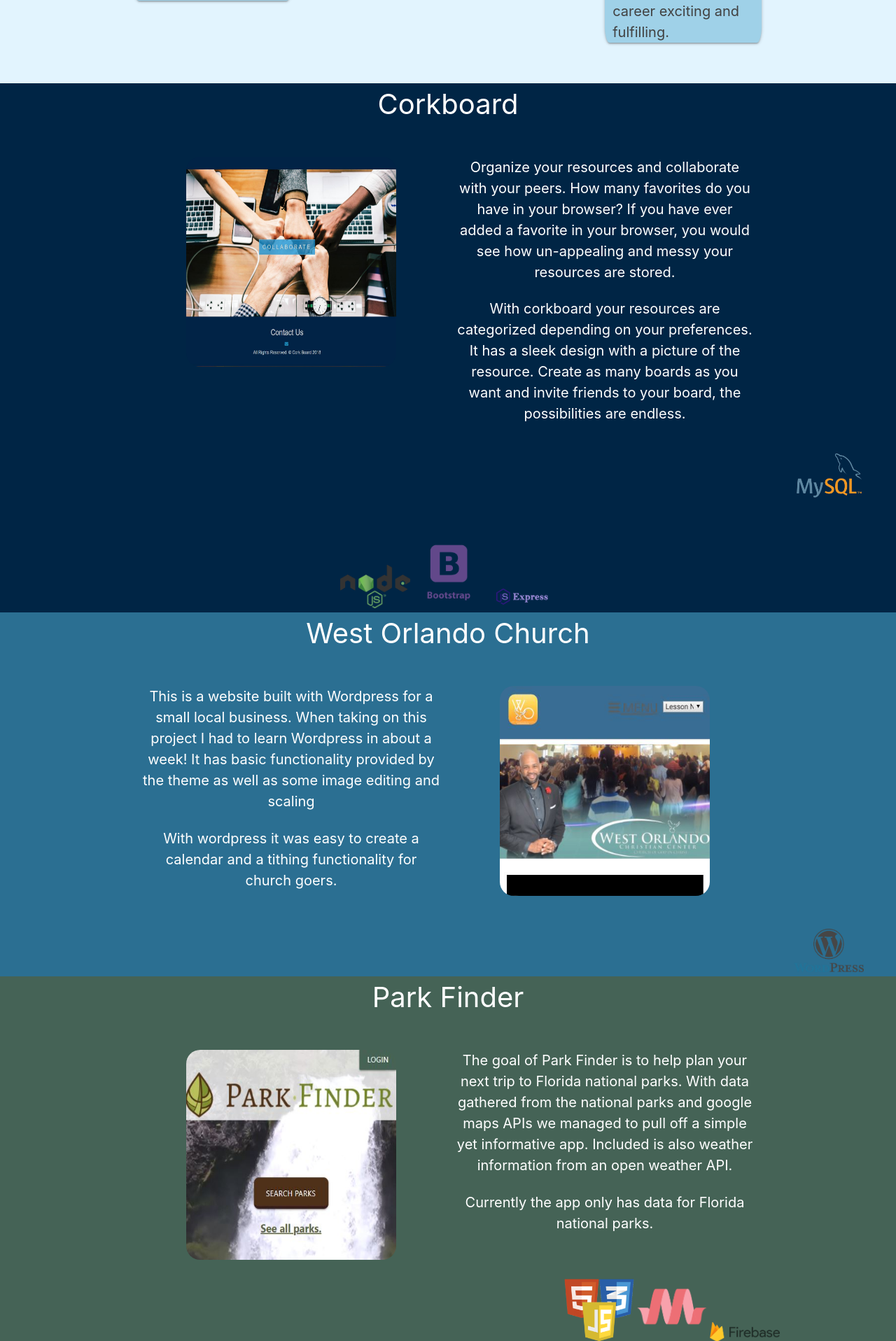
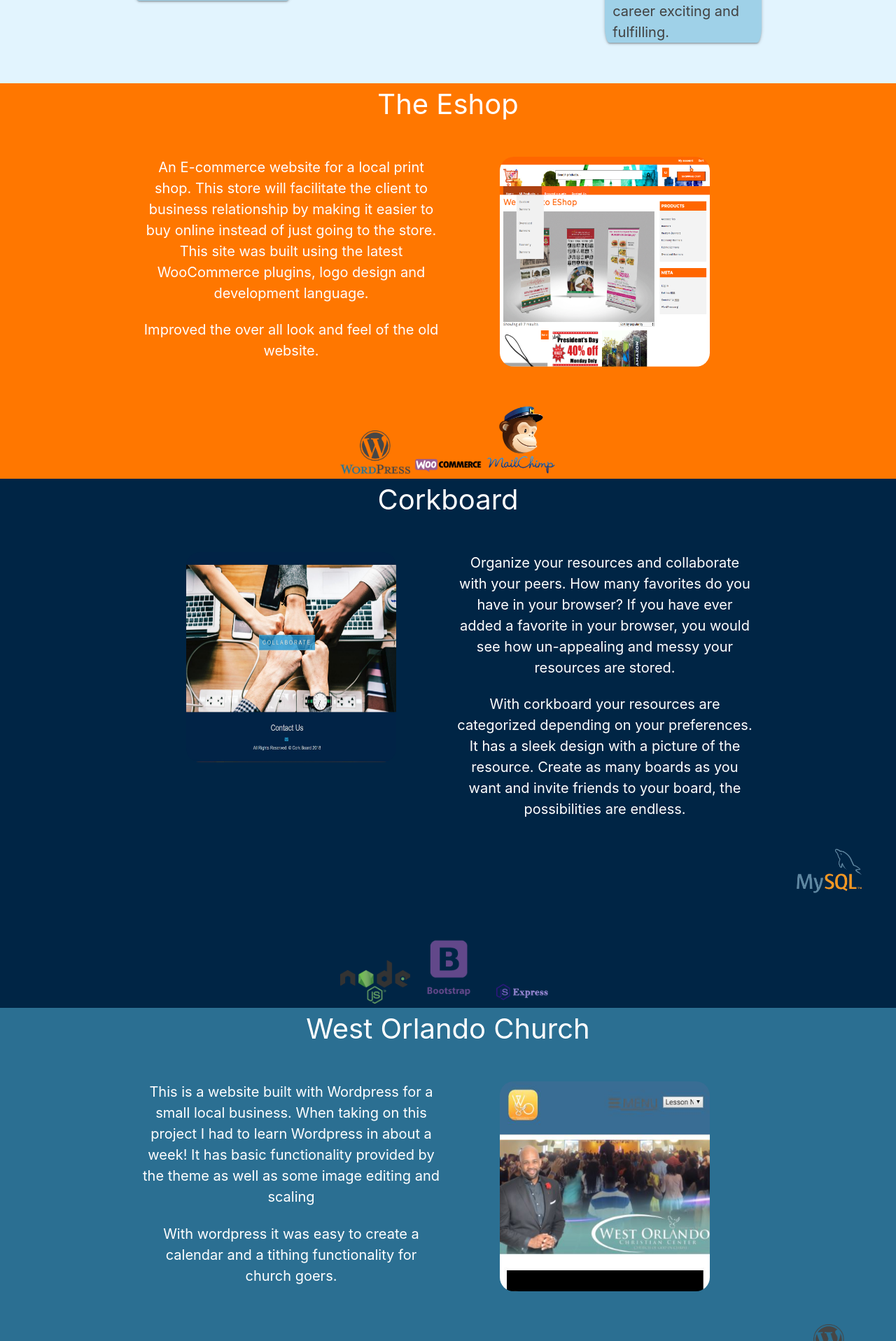
Before and after one commit to jondisla/jondisla, a PHP site: page / in a window 1280 px wide. Shown: the part 1528-3444 px from the top of the page at 70% size. Run offline with PHP 8.4, Linux system fonts and the light colour scheme; some libraries are stand-ins or nearby versions.

Commit message:
add the eshop

```diff
--- a/assets/app.js
+++ b/assets/app.js
@@ -134,7 +134,6 @@ $(document).ready(function () {
     // $('#thanks').append('Thank You for your submission!');
 
 
-
-
+    $('.modal').modal();
 
 });
--- a/assets/main.css
+++ b/assets/main.css
@@ -33,7 +33,6 @@ a:hover {
 }
 
 /*Navigation*/
-
 #topBar {
   background: rgb(92, 149, 185);
 }
@@ -46,7 +45,6 @@ a:hover {
   padding-bottom: 90px !important;
   margin-top: 0px;
 } */
-
 .navlinks {
   position: absolute;
   right: 0;
@@ -54,7 +52,6 @@ a:hover {
 }
 
 /*Top section*/
-
 #roundedimg {
   border-radius: 50%;
   width: 200px;
@@ -85,23 +82,24 @@ a:hover {
 }
 
 /* The typing effect */
-
 @keyframes typing {
   from {
     width: 0;
   }
+
   to {
     width: 100%;
   }
 }
 
 /* The typewriter cursor effect */
+@keyframes blink-caret {
 
-@keyframes blink-caret {
   from,
   to {
     border-color: transparent;
   }
+
   100% {
     border-color: orange;
   }
@@ -203,6 +201,18 @@ a:hover {
   color: white;
 }
 
+#card-red {
+  background: rgb(255, 119, 0);
+}
+
+#card-red li {
+  display: inline;
+}
+
+#card-red p {
+  color: white;
+}
+
 #card-blue {
   background: #2B6F92;
 }
@@ -240,7 +250,6 @@ a:hover {
 }
 
 /*APPS*/
-
 #apps li a {
   text-decoration: none;
   cursor: pointer;
@@ -252,7 +261,6 @@ a:hover {
 }
 
 /*//////////////Responsive vid/////////////*/
-
 .wrapper {
   position: relative;
   padding-bottom: 56.25%;
@@ -270,7 +278,6 @@ a:hover {
 }
 
 /*allAPPS*/
-
 .closeApps {
   color: rgb(126, 1, 9);
   font-size: 40px;
@@ -283,7 +290,6 @@ a:hover {
 }
 
 /*Contact*/
-
 #gitbutton {
   margin-top: -48px;
 }
@@ -309,7 +315,6 @@ textarea {
 }
 
 /*footer*/
-
 .footer {
   background: #111215;
   bottom: 0;
@@ -341,7 +346,6 @@ textarea {
 }
 
 /*Media queries*/
-
 @media only screen and (min-width: 660px) {
   .topTitle h1 {
     /* background: yellow; */
@@ -357,6 +361,7 @@ textarea {
     /* Adjust as needed */
     animation: typing 3.5s steps(40, end), blink-caret 0.75s step-end infinite;
   }
+
   #projectpics {
     width: 300px;
     height: 300px;
@@ -374,18 +379,23 @@ textarea {
   #topTitle {
     font-size: 300%;
   }
+
   #topSub {
     font-size: 100%;
   }
+
   #roundedimg {
     width: 50%;
   }
+
   #cardTitle {
     font-size: 300%;
   }
+
   #cardSub {
     font-size: 100%;
   }
+
   /* li{
         position: absolute;
         display: inline-block;
@@ -396,19 +406,24 @@ textarea {
     display: inline-block;
     margin-top: 15%;
   }
+
   .tech img {
     width: 50%;
   }
+
   .child {
     width: 50%;
     height: 20%;
   }
+
   #projecttext {
     background: #002545
   }
+
   #projecttext p {
     font-size: 70%;
   }
+
   #projectstech {
     width: 20%;
   }
--- a/index.html
+++ b/index.html
@@ -76,13 +76,16 @@
                     <center>
                         <h5 style="text-decoration: underline;">The start</h5>
                     </center>
-                    <p id="aboutext">I started dabbling in Geocities and Angelfire during the late 90s/2000s. Web development was a hobby
-                        for me back then. I still use principles learnt long ago and have the same hunger to learn and desire
+                    <p id="aboutext">I started dabbling in Geocities and Angelfire during the late 90s/2000s. Web
+                        development was a hobby
+                        for me back then. I still use principles learnt long ago and have the same hunger to learn and
+                        desire
                         to innovate.</p>
                     <br>
                     <p id="aboutext">
                         Fast forward to today, I love web development even more.
-                        <span style="font-weight: bold;" class="hoverable">I really enjoy the design and user experience aspect of the web; from simple animations to complex
+                        <span style="font-weight: bold;" class="hoverable">I really enjoy the design and user
+                            experience aspect of the web; from simple animations to complex
                             responsive designs.</span>
                     </p>
                 </div>
@@ -91,15 +94,18 @@
                     <center>
                         <h5 style="text-decoration: underline;">What I'm made of</h5>
                     </center>
-                    <p id="aboutext">I'm am a mix of a technical and artistic roots. I studied music and have a sound engineering education
+                    <p id="aboutext">I'm am a mix of a technical and artistic roots. I studied music and have a sound
+                        engineering education
                         coupled with
-                        <span style="font-weight: bold;" class="hoverable">programming and analysis training in college</span>. I also served an eclesiastical mission for two
+                        <span style="font-weight: bold;" class="hoverable">programming and analysis training in college</span>.
+                        I also served an eclesiastical mission for two
                         years.
                     </p>
                     <br>
                     <p id="aboutext">My journey through web development has taken me from using the
                         <span style="font-weight: bold;" class="hoverable">MERN stack</span> to now jumping into
-                        <span style="font-weight: bold;" class="hoverable">Wordpress and Laravel</span>. I've had to learn many different disciplines through out my time and
+                        <span style="font-weight: bold;" class="hoverable">Wordpress and Laravel</span>. I've had to
+                        learn many different disciplines through out my time and
                         I have a tendency to not stop until a problem is solved.</p>
                 </div>
                 <div class="col l1"></div>
@@ -107,11 +113,15 @@
                     <center>
                         <h5 style="text-decoration: underline;">Value</h5>
                     </center>
-                    <p id="aboutext">I hold a technical diploma in web development with focus on programming from Valencia College. Currently,
-                        I work at a private school as IT admin. Recently I took over as webmaster of the main school site.</p>
+                    <p id="aboutext">I hold a technical diploma in web development with focus on programming from
+                        Valencia College. Currently,
+                        I work at a private school as IT admin. Recently I took over as webmaster of the main school
+                        site.</p>
                     <br>
-                    <p id="aboutext">I also work full time at Charter as tech support. I would love to focus more on the design and development
-                        side of technology. I love the creative and design aspect of the web and find this career exciting
+                    <p id="aboutext">I also work full time at Charter as tech support. I would love to focus more on
+                        the design and development
+                        side of technology. I love the creative and design aspect of the web and find this career
+                        exciting
                         and fulfilling.</p>
                     </p>
                 </div>
@@ -120,7 +130,82 @@
     </div>
     </div>
     <br>
+    <!-- //////ESTORE -->
+    <div id="card-red">
+        <div class="container">
+            <center>
+                <span id="cardTitle">The Eshop</span>
+                <br>
+                <br>
+                <br>
+                <!--Projects-->
+                <div class="row hoverable">
+                    <div class="col s12 m12 l6">
+                        <p>An E-commerce website for a local print shop. This store will facilitate the client to
+                            business relationship by making it easier to buy online instead of just going to the store.
 
+                            This site was built using the latest WooCommerce plugins, logo design and development
+                            language.</p>
+                        <br>
+                        <p>Improved the over all look and feel of the old website.</p>
+                    </div>
+                    <div class="col s12 m12 l6">
+                        <a class="modal-trigger" href="#modal1">
+                            <img id="projectpics" src="assets/img/eshop/eshopfont.png">
+                        </a>
+                    </div>
+                </div>
+                <center>
+                    <ul style="margin-top: -30px;">
+                        <li>
+                            <img id="projectstech" style="display:inline;" src="/assets/img/wordpress.png">
+                        </li>
+                        <li>
+                            <img id="projectstech" style="display:inline;" src="/assets/img/woo.png">
+                        </li>
+                        <li>
+                            <img id="projectstech" style="display:inline;" src="/assets/img/mailchimp.png">
+                        </li>
+                    </ul>
+                </center>
+                <!-- Modal Structure -->
+                <div id="modal1" class="modal">
+                    <div class="modal-content">
+                        <h4>The Eshop</h4>
+                        <div class="card-deck">
+                            <div class="card">
+                                <div class="card-title">Simple Product</div>
+                                <img style="width:800px;" class="card-img-top" src="assets/img/eshop/eshop1.png" alt="">
+                            </div>
+                            <div class="card">
+                                <div class="card-title">Accesory Product</div>
+                                <img style="width:800px;" class="card-img-top" src="assets/img/eshop/eshop2.png" alt="">
+                            </div>
+                            <div class="card">
+                                <div class="card-title">Variable Product</div>
+                                <img style="width:800px;" class="card-img-top" src="assets/img/eshop/eshop3.png" alt="">
+                            </div>
+                            <div class="card">
+                                <div class="card-title">Shopping Cart</div>
+                                <img style="width:800px;" class="card-img-top" src="assets/img/eshop/eshopcart.png" alt="">
+                            </div>
+                            <div class="card">
+                                <div class="card-title">Reviews</div>
+                                <img style="width:800px;" class="card-img-top" src="assets/img/eshop/eshoprev.png" alt="">
+                            </div>
+                            <div class="card">
+                                <div class="card-title">Quote</div>
+                                <img style="width:800px;" class="card-img-top" src="assets/img/eshop/eshopquote.png"
+                                    alt="">
+                            </div>
+                        </div>
+                    </div>
+                    <div class="modal-footer">
+                        <a href="#!" class="modal-close waves-effect waves-green btn-flat">CLOSE</a>
+                    </div>
+                </div>
+            </center>
+        </div>
         <!--Portfolio-->
         <div class="no-padding-bottom" id="cardDark">
             <div class="container">
@@ -129,6 +214,7 @@
                     <br>
                     <br>
                     <br>
+
                     <!--Projects-->
                     <div class="row hoverable">
                         <div class="col s12 m12 l6">
@@ -137,12 +223,19 @@
                             </a>
                         </div>
                         <div class="col s12 m12 l6">
-                        <p>Organize your resources and collaborate with your peers. How many favorites do you have in your browser?
-                            If you have ever added a favorite in your browser, you would see how un-appealing and messy your
+                            <p>Organize your resources and collaborate with your peers. How many favorites do you have
+                                in
+                                your browser?
+                                If you have ever added a favorite in your browser, you would see how un-appealing and
+                                messy
+                                your
                                 resources are stored.</p>
                             <br>
-                        <p>With corkboard your resources are categorized depending on your preferences. It has a sleek design
-                            with a picture of the resource. Create as many boards as you want and invite friends to your
+                            <p>With corkboard your resources are categorized depending on your preferences. It has a
+                                sleek
+                                design
+                                with a picture of the resource. Create as many boards as you want and invite friends to
+                                your
                                 board, the possibilities are endless.
                             </p>
                         </div>
@@ -166,6 +259,8 @@
                 </ul>
             </center>
         </div>
+
+        <!-- CHURCH///////// -->
         <div id="card-blue">
             <div class="container">
                 <center>
@@ -176,11 +271,14 @@
                     <!--Projects-->
                     <div class="row hoverable">
                         <div class="col s12 m12 l6">
-                        <p>This is a website built with Wordpress for a small local business. When taking on this project I
-                            had to learn Wordpress in about a week! It has basic functionality provided by the theme as well
+                            <p>This is a website built with Wordpress for a small local business. When taking on this
+                                project I
+                                had to learn Wordpress in about a week! It has basic functionality provided by the
+                                theme as well
                                 as some image editing and scaling</p>
                             <br>
-                        <p>With wordpress it was easy to create a calendar and a tithing functionality for church goers.</p>
+                            <p>With wordpress it was easy to create a calendar and a tithing functionality for church
+                                goers.</p>
                         </div>
                         <div class="col s12 m12 l6">
                             <a href="https://westorlandochurch.tv" target="_blank">
@@ -214,8 +312,10 @@
                             </a>
                         </div>
                         <div class="col s12 m12 l6">
-                        <p>The goal of Park Finder is to help plan your next trip to Florida national parks. With data gathered
-                            from the national parks and google maps APIs we managed to pull off a simple yet informative
+                            <p>The goal of Park Finder is to help plan your next trip to Florida national parks. With
+                                data gathered
+                                from the national parks and google maps APIs we managed to pull off a simple yet
+                                informative
                                 app. Included is also weather information from an open weather API.</p>
                             <br>
                             <p>Currently the app only has data for Florida national parks. </p>
@@ -240,7 +340,8 @@
 
     </div>
     <center>
-        <a href="https://github.com/jondisla" target="_blank" class="waves-effect waves-light blue btn" id="gitbutton">MORE ON GITHUB</a>
+        <a href="https://github.com/jondisla" target="_blank" class="waves-effect waves-light blue btn" id="gitbutton">MORE
+            ON GITHUB</a>
     </center>
     </div>
 
@@ -360,9 +461,12 @@
         <center>Copyright 2018 Jonathan Disla</center>
     </div>
     <!-- Compiled and minified JavaScript -->
+    <script src="https://ajax.googleapis.com/ajax/libs/jquery/3.3.1/jquery.min.js"></script>
     <script src="https://cdnjs.cloudflare.com/ajax/libs/materialize/1.0.0-beta/js/materialize.min.js"></script>
-    <script src="https://ajax.googleapis.com/ajax/libs/jquery/3.3.1/jquery.min.js"></script>
     <script src="assets/app.js"></script>
+    <script>
+
+    </script>
 </body>
 
 </html>
```
Also changed, not shown: index.1.html (added, +42 -0 lines), assets/img/eshop/eshop1.png (added), assets/img/eshop/eshop2.png (added), assets/img/eshop/eshop3.png (added), assets/img/eshop/eshopcart.png (added), assets/img/eshop/eshopfont.png (added), assets/img/eshop/eshopquote.png (added), assets/img/eshop/eshoprev.png (added), assets/img/mailchimp.png (added), assets/img/unnamed.png (added), assets/img/woo.png (added). Lines whose indentation alone changed are shown as unchanged.
